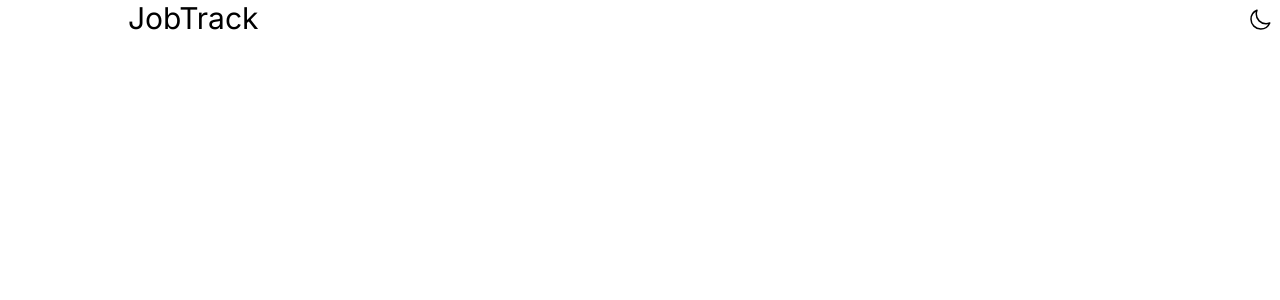
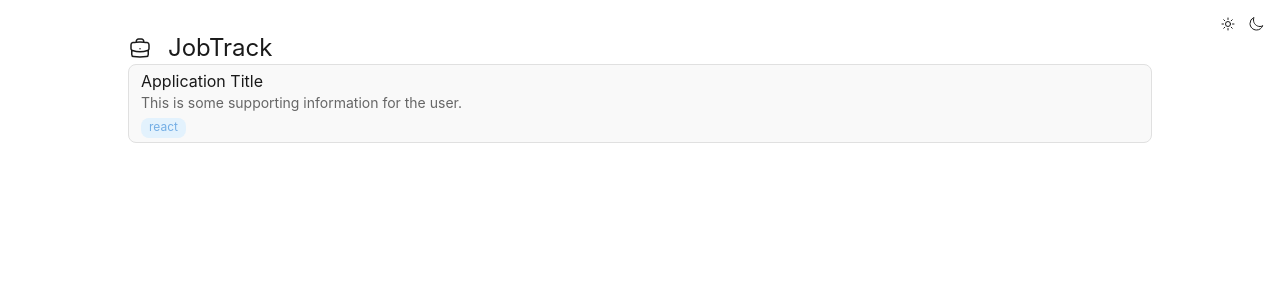
Before and after one commit to jedsilvan/JobTrack, a React (Vite) app in the folder frontend/: page / in a window 1280 px wide. Shown: the top 300 px of the page. Built offline with nearby package versions, Linux system fonts and the light colour scheme.

Commit message:
feat: theme update

```diff
--- a/frontend/src/App.css
+++ b/frontend/src/App.css
@@ -1,16 +1,48 @@
-:root {
-  --bg-light: white;
-  --text-light: black;
-  --bg-dark: black;
-  --text-dark: white;
+@import "tailwindcss";
+
+@theme {
+  /* Core Theme Colors (Default/Light Mode) */
+  --color-primary: #1A1A1A;
+  --color-secondary: #666666;
+  --color-tertiary: #C5C5C5;
+
+  /* Semantic UI Colors - Light Mode */
+  --color-bg-main: #FFFFFF;
+  --color-card: #F9F9F9;
+  --color-border: #E0E0E0;
+
+  /* Pill Colors */
+  --color-pill-bg-blue: #E3F2FD;
+  --color-pill-bg-green: #E8F5E9;
+  --color-pill-bg-red: #FFDDE5;
+  --color-pill-text-blue: #74AEE5;
+  --color-pill-text-green: #6AA36C;
+  --color-pill-text-red: #EF4444;
 }
 
-html {
-  background-color: var(--bg-light);
-  color: var(--text-light);
+/* Overrides for Dark Mode */
+@layer base {
+  .dark {
+    /* Override the actual primary/secondary/tertiary values */
+    --color-primary: #FFFFFF;
+    --color-secondary: #A8A79E;
+    --color-tertiary: #605E5A;
+
+    /* Override the semantic background colors */
+    --color-bg-main: #1A1A19;
+    --color-card: #2C2C2A;
+    --color-border: #41413F;
+
+    /* Override pill color */
+    --color-pill-bg-blue: #032042;
+    --color-pill-bg-green: #11260F;
+    --color-pill-bg-red: #730e18;
+    --color-pill-text-blue: #74AEE5;
+    --color-pill-text-green: #0B9E0B;
+    --color-pill-text-red: #c16672;
+  }
+
+  body {
+    @apply bg-bg-main text-primary;
+  }
 }
-
-html.dark {
-  background-color: var(--bg-dark);
-  color: var(--text-dark);
-}
--- a/frontend/src/App.tsx
+++ b/frontend/src/App.tsx
@@ -1,12 +1,19 @@
+import { BriefcaseIcon } from '@heroicons/react/24/outline'
+
+import Card from './components/Card'
+import Theme from './components/Theme'
 import './App.css'
-import ThemeToggle from './components/ThemeToggle'
 
 function App() {
   return (
     <>
-      <ThemeToggle />
-      <div className="max-w-screen-lg mx-auto">
-        <h1 className="text-3xl">JobTrack</h1>
+      <Theme />
+      <div className="max-w-screen-lg mx-auto my-8">
+        <div className="flex items-center gap-4">
+          <BriefcaseIcon className="size-6" />
+          <h1 className="text-2xl text-primary">JobTrack</h1>
+        </div>
+        <Card />
       </div>
     </>
   )
--- /dev/null
+++ b/frontend/src/components/Card.tsx
@@ -0,0 +1,11 @@
+import Pill from "./Pill";
+
+export default function Card() {
+    return (
+        <div className="bg-(--color-card) rounded-lg border-1 border-solid border-border py-1 px-3">
+            <h1 className="text-primary text-base">Application Title</h1>
+            <p className="text-secondary text-sm">This is some supporting information for the user.</p>
+            <Pill />
+        </div>
+    )
+}
--- /dev/null
+++ b/frontend/src/components/Pill.tsx
@@ -0,0 +1,21 @@
+export default function Pill() {
+    const variants = {
+        blue: "bg-(--color-pill-bg-blue) text-pill-text-blue",
+        green: "bg-(--color-pill-bg-green) text-pill-text-green",
+        red: "bg-(--color-pill-bg-red) text-pill-text-red",
+    };
+
+    return (
+        <span
+            className={`
+                inline-flex items-center justify-center
+                h-5 px-2
+                rounded-lg
+                text-xs
+                ${variants.blue}
+            `}
+        >
+            <span className="pb-0.5">react</span>
+        </span>
+    )
+}
--- a/frontend/src/components/ThemeToggle.tsx
+++ b/frontend/src/components/Theme.tsx
@@ -28,8 +28,17 @@ export default function ThemeToggle() {
   }, [isDark])
 
   return (
-    <button onClick={() => setIsDark((prevIsDark) => !prevIsDark)} className="absolute cursor-pointer right-2 top-2">
-      {isDark ? <SunIcon className="size-6" /> : <MoonIcon className="size-6" />}
-    </button>
+    <div className="flex gap-1 bg-(--bg-light-100) dark:bg-(--bg-dark-200) w-fit p-1 rounded-full absolute right-2 top-2">
+      <SunIcon
+        className={`size-6 p-1 cursor-pointer ${!isDark ? 'bg-(--bg-dark-100) rounded-full' : ''}`}
+        onClick={() => setIsDark(false)}
+        aria-label="Set light theme"
+      />
+      <MoonIcon
+        className={`size-6 p-1 cursor-pointer ${isDark ? 'bg-(--bg-dark-100) rounded-full' : ''}`}
+        onClick={() => setIsDark(true)}
+        aria-label="Set dark theme"
+      />
+    </div>
   )
 }
--- a/frontend/src/index.css
+++ b/frontend/src/index.css
@@ -1,5 +1,8 @@
 @import url('https://fonts.googleapis.com/css2?family=Inter:ital,opsz,wght@0,14..32,100..900;1,14..32,100..900&display=swap');
 @import "tailwindcss";
+
+/* @custom-variant dark (&:where(.dark, .dark *)); */
+/* @custom-variant dark (&:where([data-theme=dark], [data-theme=dark] *)); */
 
 @theme {
   --font-sans: 'Inter', ui-sans-serif, system-ui, sans-serif;
```
